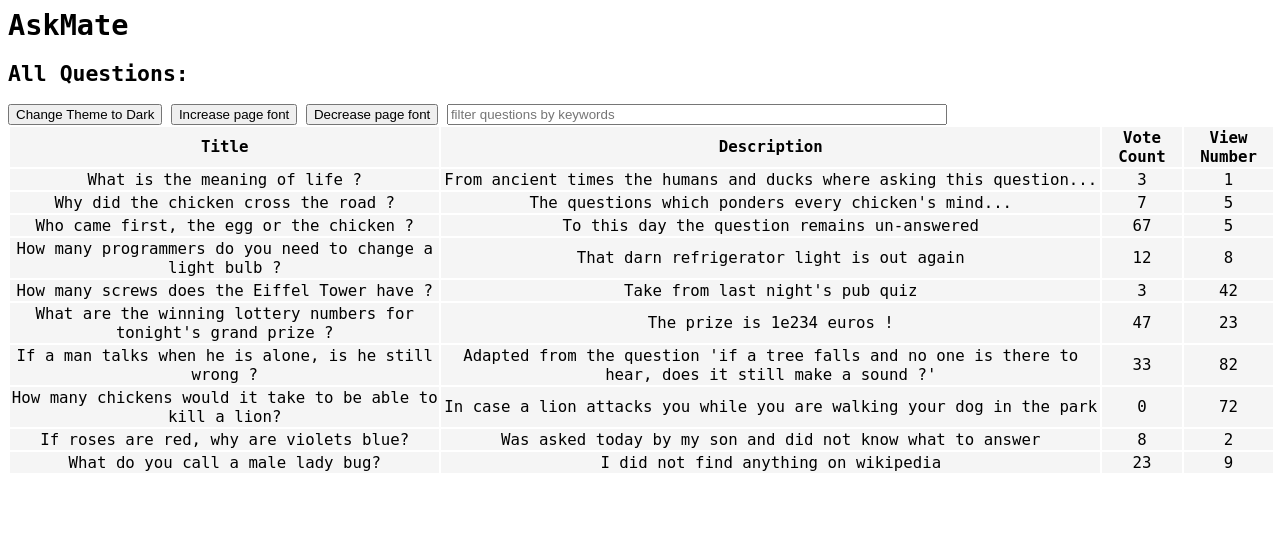
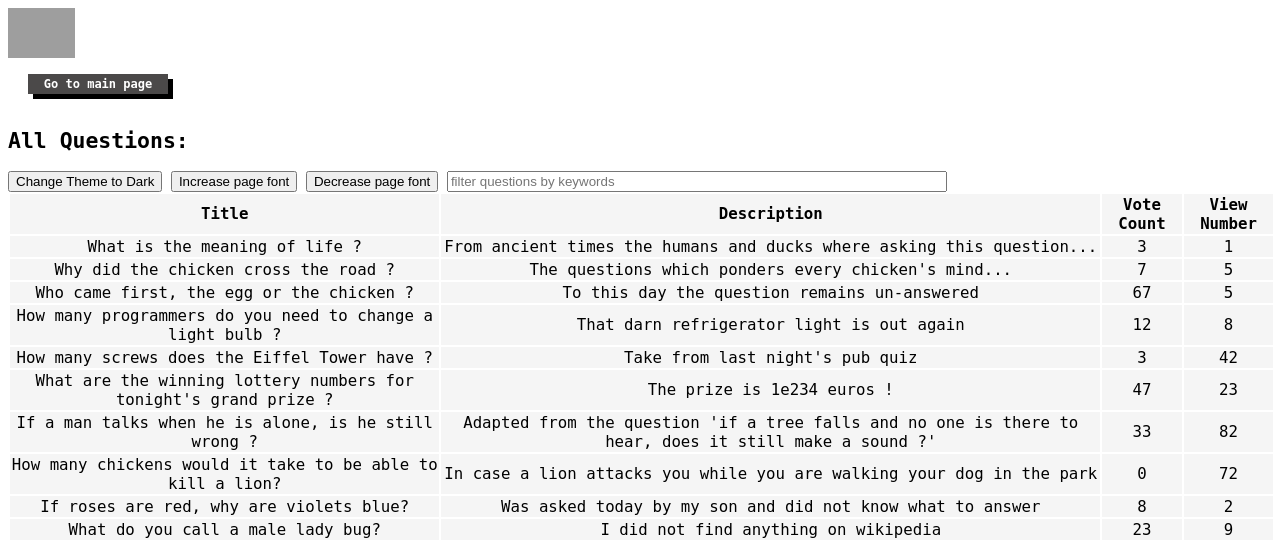
Before and after one commit to MadalinaRadulescu/Ask-Mate, a Flask app: page /bonus-questions in a window 1280 px wide. Shown: the top 541 px of the page. Run offline with Flask 2, Linux system fonts and the light colour scheme; some libraries are stand-ins or nearby versions; grey boxes are pictures that could not be loaded.

Commit message:
bonus question button added and got to main button on bonus question added

```diff
--- a/templates/bonus_questions.html
+++ b/templates/bonus_questions.html
@@ -5,7 +5,17 @@
         <link rel="stylesheet" href="{{ url_for('static', filename='style.css') }}" />
     </head>
     <body>
-        <h1>AskMate</h1>
+        <img
+            src="https://lh3.googleusercontent.com/MDXjjMf86932TEsH20IGPFkBvTy0J8uwT22pWt9xSuhnmVvCyE-wrQ0qWrJQDutXEpBIuGUyukN1HSSw47JhKziEJBg-XDMZSB4TdsVCOBrhMAhRv6KrQXEasPPMYG7-2LdfIHGW=w2400"
+            alt=""
+            style="height: 50px;"
+        />
+        <br>
+        <br>
+        <div class="container-buttons-question-list">
+        <div class="main" > <a href = "{{ url_for('main_page')}}" id="add-href">Go to main page</a></div>
+        </div>
+        <br>
         <h2>All Questions:</h2>
         <button id="theme-button">Change Theme to Dark</button>
         <button id="increase-font-button">Increase page font</button>
--- a/templates/main.html
+++ b/templates/main.html
@@ -17,6 +17,7 @@
         <div class="container-buttons-question-list">
         <div class="main" style="display:inline-block">  <a href="{{url_for('question_list')}}" id="add-href">Go to all quesiton</a> </div>
         <div class="main" style="display:inline-block">  <a href="{{url_for('tag_page')}}" id="add-href">&nbsp;&nbsp;&nbsp;&nbsp;&nbsp;&nbsp; Tags</a> </div>
+        <div class="main" >  <a href="{{url_for('bonus_questions')}}" id="add-href">Bonus Questions</a> </div>
         </div>
 
         <div class="header-question-right">
--- a/templates/question-list.html
+++ b/templates/question-list.html
@@ -17,6 +17,7 @@
         <div class="main" >  <a href="{{url_for('add_question') }}" id="add-href">Add a question</a> </div>
         <div class="main" > <a href = "{{ url_for('main_page')}}" id="add-href">Go to main page</a></div>
         <div class="main" >  <a href="{{url_for('tag_page')}}" id="add-href">Tags</a> </div>
+        <div class="main" >  <a href="{{url_for('bonus_questions')}}" id="add-href">Bonus Questions</a> </div>
     </div>
     <br>
     <div class="position">
```
